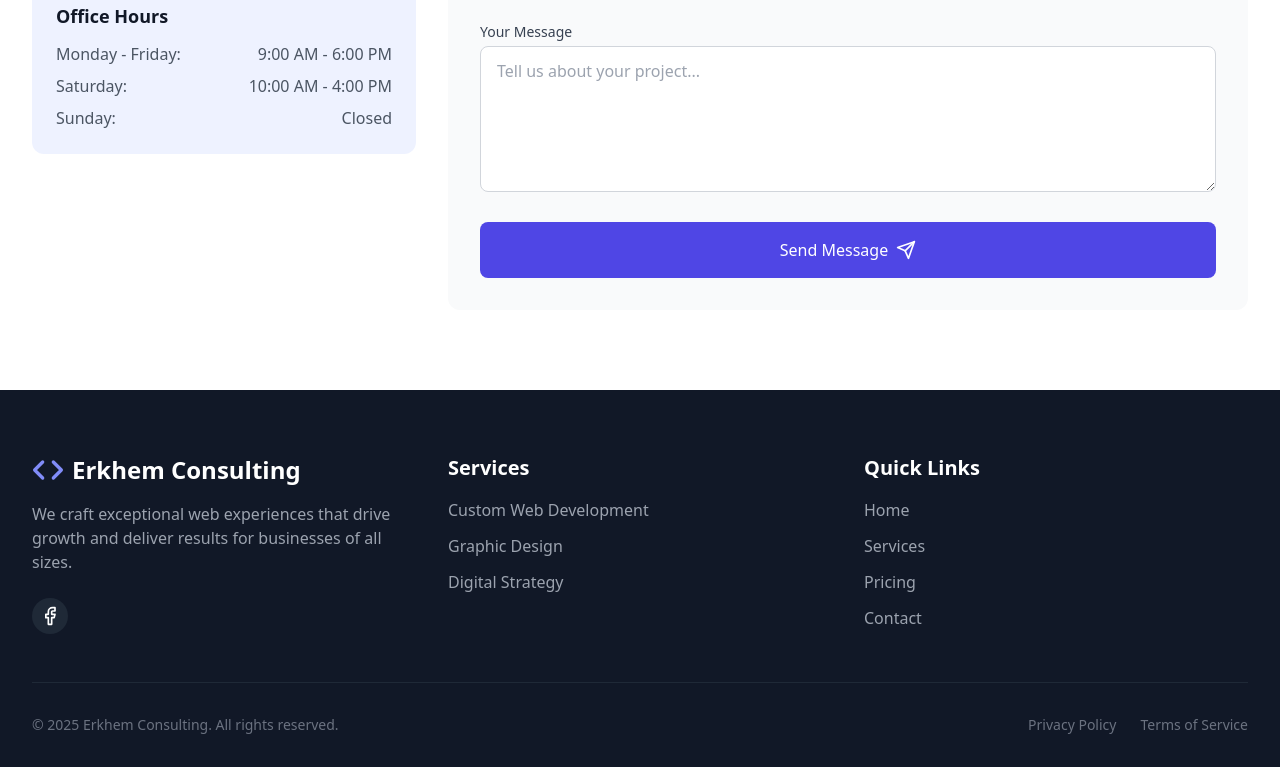
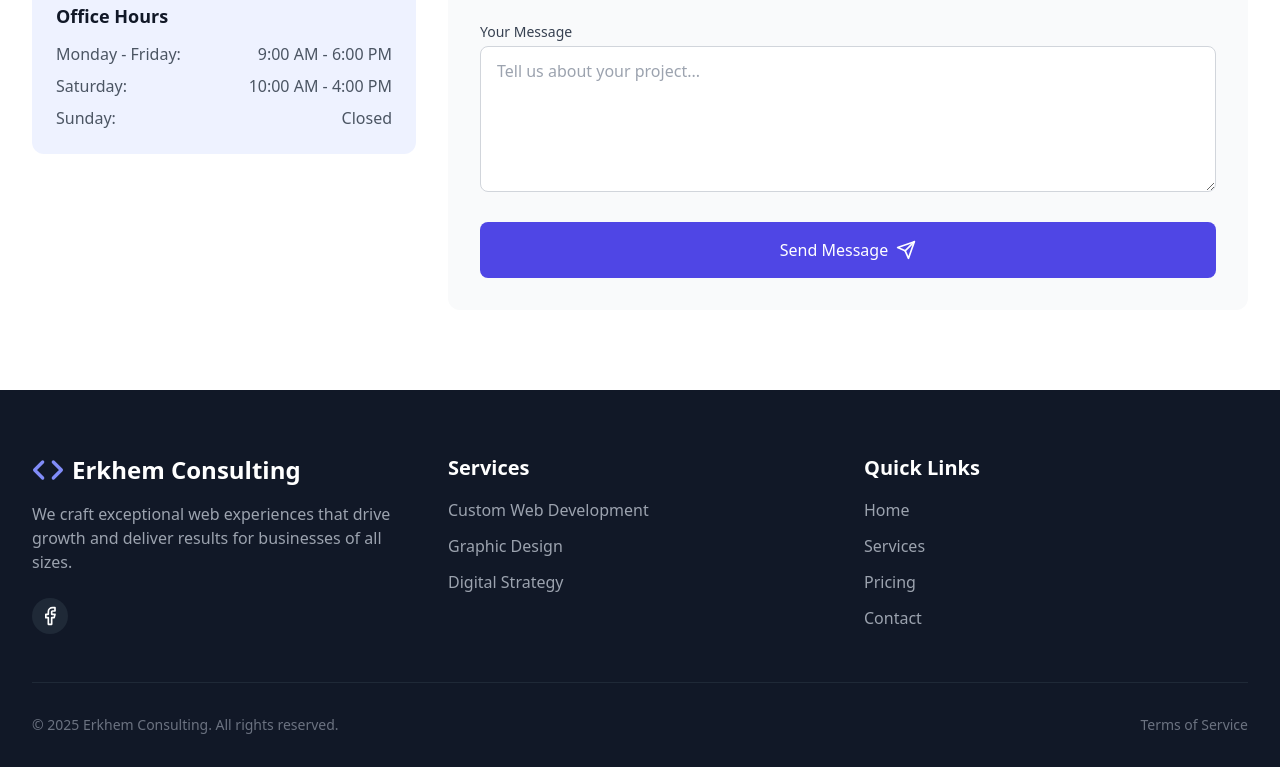
Before and after one commit to erkhemtugsB/erkhem-consulting-bolt, a React (Vite) app: page / in a window 1280 px wide. Shown: the part 2674-3441 px from the top of the page. Built offline with nearby package versions, Linux system fonts and the light colour scheme.

Commit message:
removed privacy policy

```diff
--- a/src/components/Footer.tsx
+++ b/src/components/Footer.tsx
@@ -61,7 +61,7 @@ const Footer = () => {
             © 2025 Erkhem Consulting. All rights reserved.
           </div>
           <div className="flex space-x-6">
-            <Link to="/privacy-policy" className="hover:text-navy-400 transition-colors">Privacy Policy</Link>
+            {/* <Link to="/privacy-policy" className="hover:text-navy-400 transition-colors">Privacy Policy</Link> */}
             <Link to="/terms-conditions" className="hover:text-navy-400 transition-colors">Terms of Service</Link>
             {/* <a href="#" className="hover:text-navy-400 transition-colors">Cookie Policy</a> */}
           </div>
```
